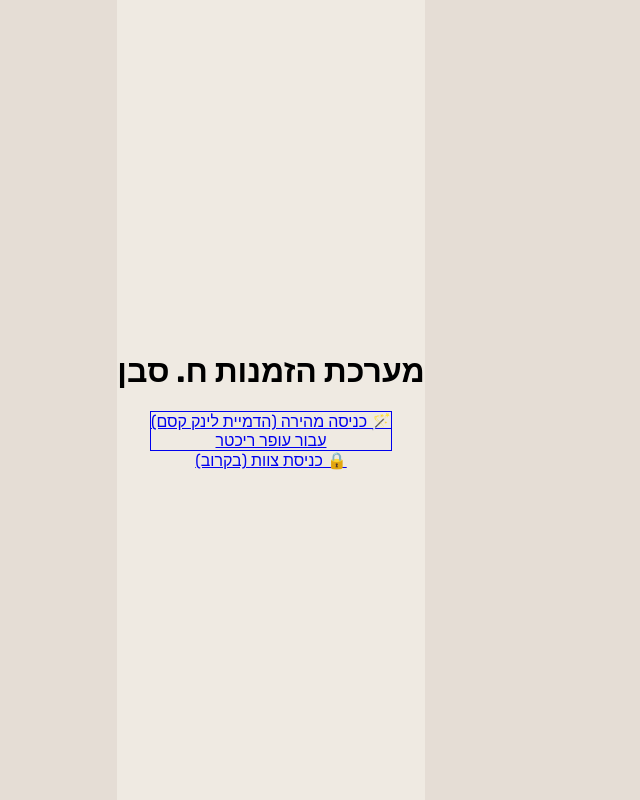
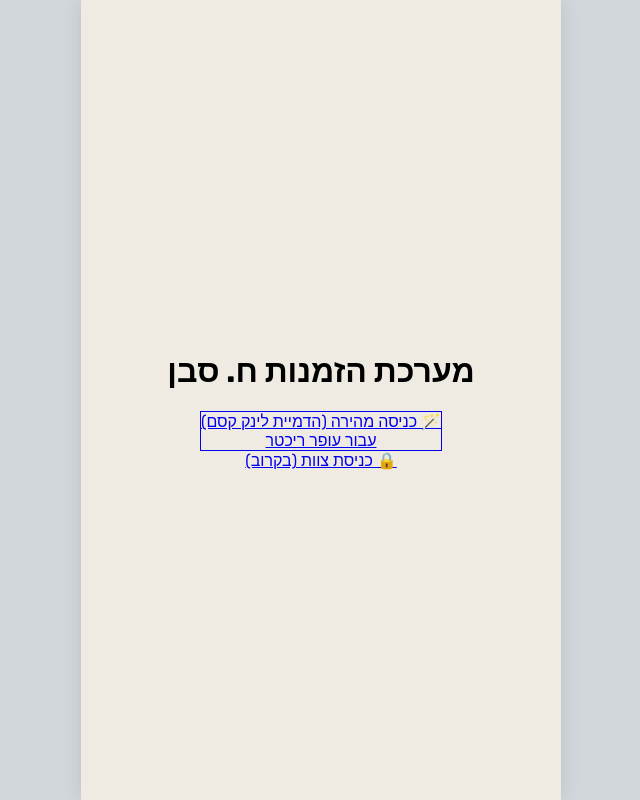
Before and after one commit to saban942025-cyber/ap94, a Next.js app: page / in a window 1280 px wide. Shown: the whole page, without its empty margins (369-1009 px from the left). Built offline with nearby package versions, Linux system fonts and the light colour scheme.

Commit message:
Update layout.tsx

```diff
--- a/src/app/layout.tsx
+++ b/src/app/layout.tsx
@@ -1,6 +1,6 @@
 import type { Metadata, Viewport } from "next";
 import { Rubik } from "next/font/google";
-import "./globals.css";
+import "./globals.css"; // חשוב מאוד - טעינת העיצוב
 import Script from "next/script";
 
 const rubik = Rubik({
@@ -10,8 +10,8 @@ const rubik = Rubik({
 });
 
 export const metadata: Metadata = {
-  title: "Saban Systems",
-  description: "מערכת ניהול הזמנות חכמה",
+  title: "Saban Systems V3", // שיניתי את השם כדי שתראה שזה התעדכן!
+  description: "מערכת ניהול הזמנות",
   manifest: "/manifest.json",
   appleWebApp: {
     capable: true,
@@ -54,9 +54,10 @@ export default function RootLayout({
           `}
         </Script>
       </head>
-      <body className={`${rubik.className} antialiased bg-[#e5ddd5]`}>
-        {/* זו המעטפת שתכריח את האתר להיראות כמו אפליקציה גם במחשב */}
-        <div className="max-w-md mx-auto min-h-screen bg-[#efeae2] shadow-2xl overflow-x-hidden relative">
+      {/* כאן אנחנו משתמשים בפונט רוביק */}
+      <body className={rubik.className}>
+        {/* זו הקופסה שתחזיר את מראה האפליקציה */}
+        <div className="mobile-container">
           {children}
         </div>
       </body>
```
